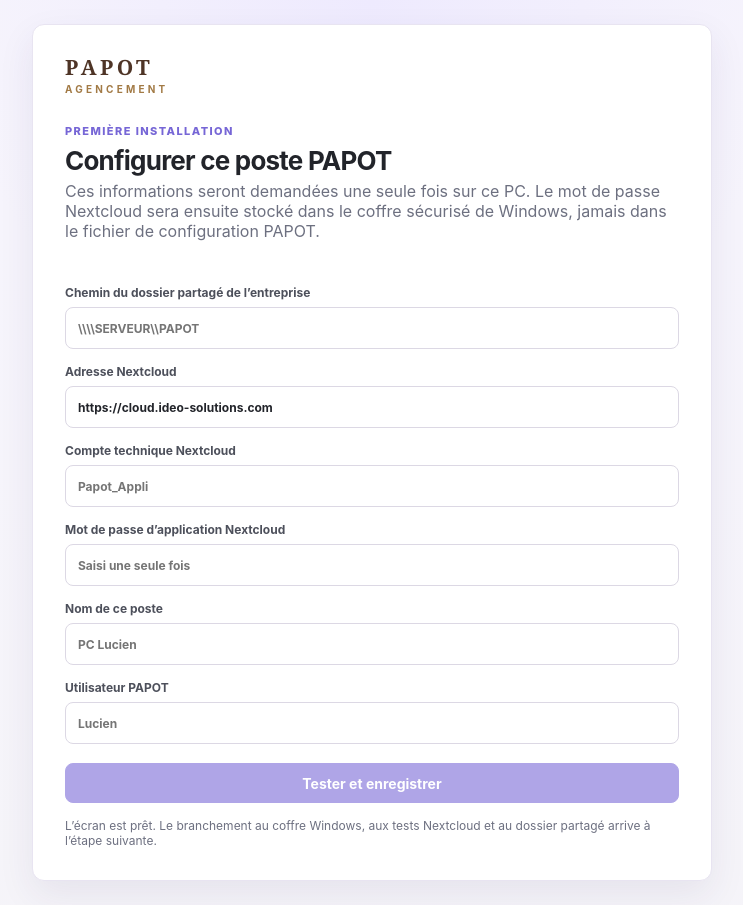
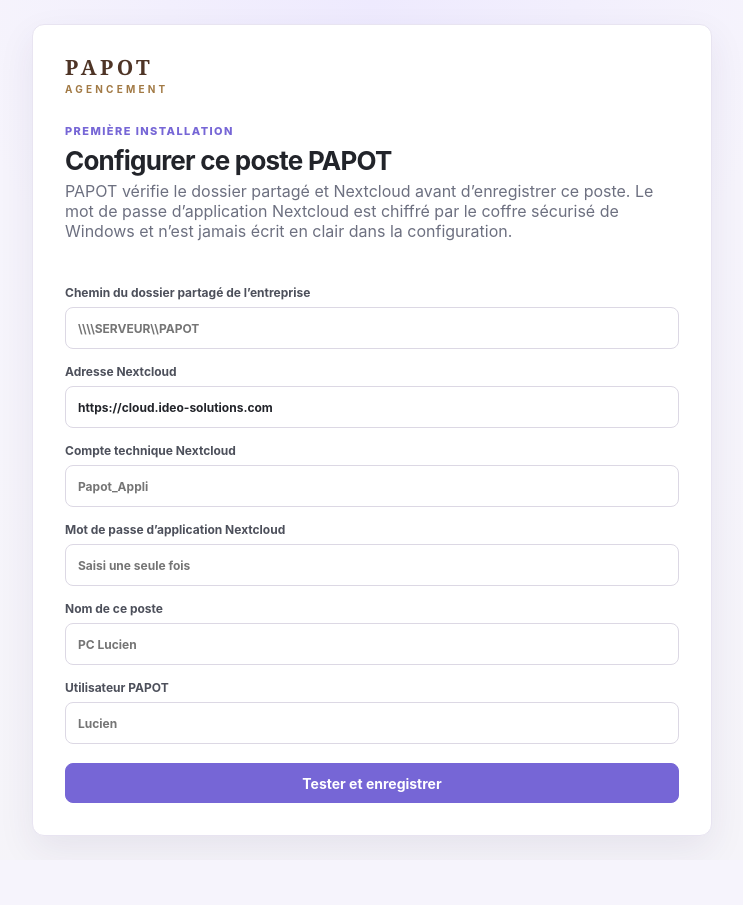
Before and after one commit to lv42840-svg/papot-agencement-app, a Next.js app: page /desktop-setup in a window 1280 px wide. Shown: the whole page, without its empty margins (268-1011 px from the left). After the commit the page ends 860 px from the top, so only its background shows below. Built offline with nearby package versions, Linux system fonts and the light colour scheme.

Commit message:
feat: enable desktop first-run setup form

```diff
--- a/src/app/desktop-setup/page.tsx
+++ b/src/app/desktop-setup/page.tsx
@@ -1,3 +1,5 @@
+import { DesktopSetupForm } from "@/components/desktop-setup-form";
+
 export const dynamic = "force-static";
 
 export default function DesktopSetupPage() {
@@ -13,62 +15,13 @@ export default function DesktopSetupPage() {
           <p className="eyebrow">Première installation</p>
           <h1>Configurer ce poste PAPOT</h1>
           <p className="muted">
-            Ces informations seront demandées une seule fois sur ce PC. Le mot de passe Nextcloud
-            sera ensuite stocké dans le coffre sécurisé de Windows, jamais dans le fichier de
-            configuration PAPOT.
+            PAPOT vérifie le dossier partagé et Nextcloud avant d’enregistrer ce poste. Le mot de
+            passe d’application Nextcloud est chiffré par le coffre sécurisé de Windows et n’est
+            jamais écrit en clair dans la configuration.
           </p>
         </div>
 
-        <form className="loginForm">
-          <label>
-            Chemin du dossier partagé de l’entreprise
-            <input name="sharedDataPath" placeholder="\\\\SERVEUR\\PAPOT" autoComplete="off" />
-          </label>
-
-          <label>
-            Adresse Nextcloud
-            <input
-              name="nextcloudBaseUrl"
-              type="url"
-              defaultValue="https://cloud.ideo-solutions.com"
-              autoComplete="off"
-            />
-          </label>
-
-          <label>
-            Compte technique Nextcloud
-            <input name="nextcloudLogin" placeholder="Papot_Appli" autoComplete="username" />
-          </label>
-
-          <label>
-            Mot de passe d’application Nextcloud
-            <input
-              name="nextcloudAppPassword"
-              type="password"
-              autoComplete="new-password"
-              placeholder="Saisi une seule fois"
-            />
-          </label>
-
-          <label>
-            Nom de ce poste
-            <input name="deviceLabel" placeholder="PC Lucien" autoComplete="off" />
-          </label>
-
-          <label>
-            Utilisateur PAPOT
-            <input name="papotUserDisplayName" placeholder="Lucien" autoComplete="off" />
-          </label>
-
-          <button className="primaryButton" type="button" disabled>
-            Tester et enregistrer
-          </button>
-
-          <p className="muted" style={{ marginBottom: 0, fontSize: 12 }}>
-            L’écran est prêt. Le branchement au coffre Windows, aux tests Nextcloud et au dossier
-            partagé arrive à l’étape suivante.
-          </p>
-        </form>
+        <DesktopSetupForm />
       </section>
     </main>
   );
```
